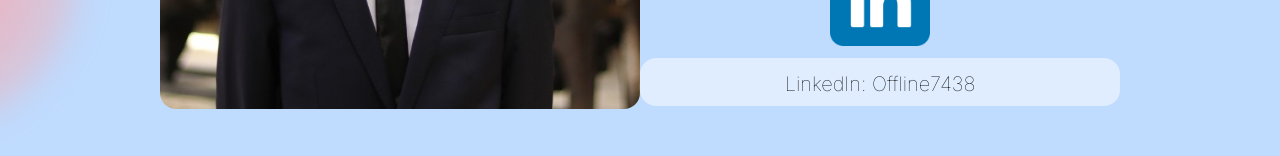
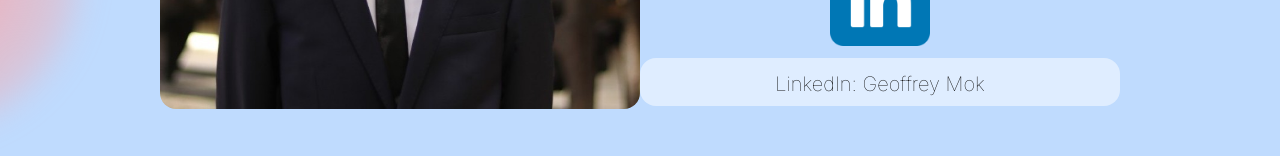
Before and after one commit to OfflineGiraffe/Portfolio, a Next.js app: page / in a window 1280 px wide. Shown: the part 2875-3031 px from the top of the page. Built offline with nearby package versions, Linux system fonts and the light colour scheme.

Commit message:
changed linkedin name

```diff
--- a/app/components/Contact.jsx
+++ b/app/components/Contact.jsx
@@ -17,7 +17,7 @@ const projectsData = [
         },
         {
                 id: 3,
-                title: "LinkedIn: Offline7438",
+                title: "LinkedIn: Geoffrey Mok",
                 image: "/images/linkedin.png",
                 urllink: "https://www.linkedin.com/in/geoffrey-mok-378839210/"
         },
```
